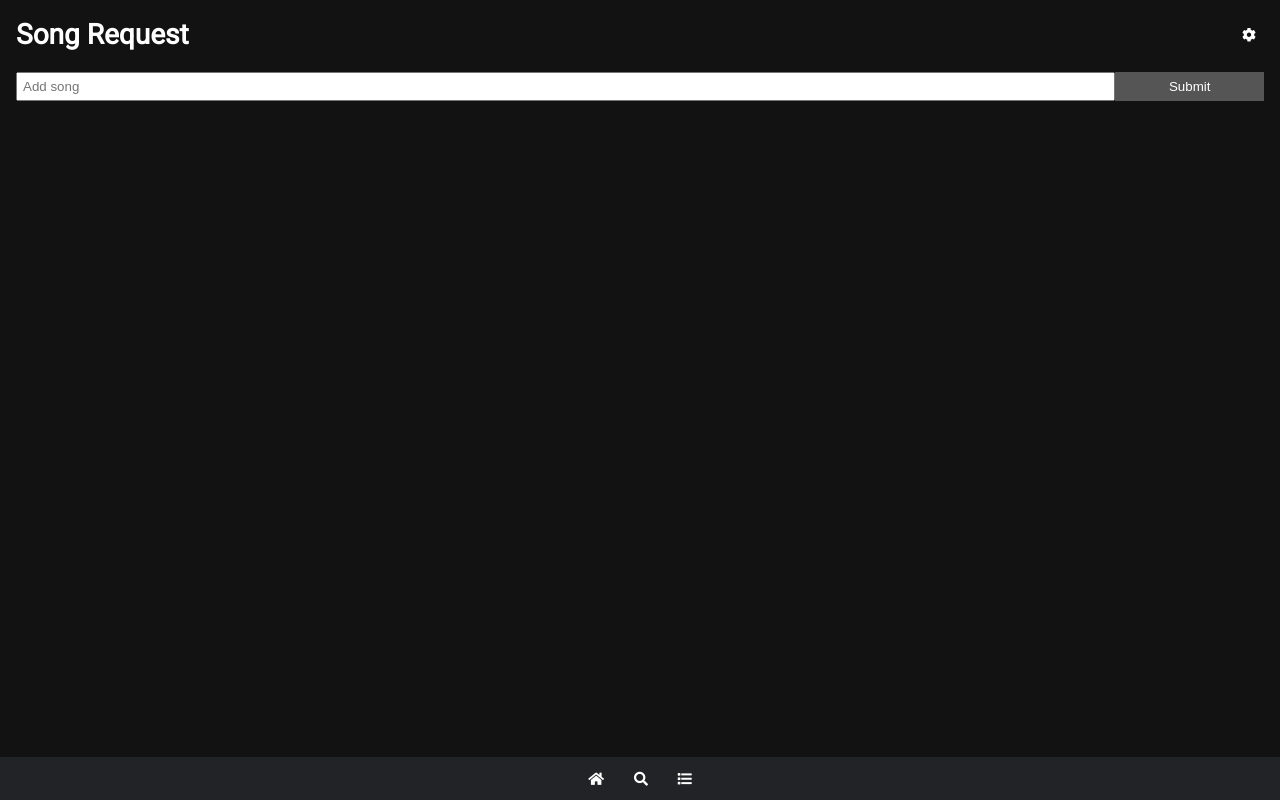
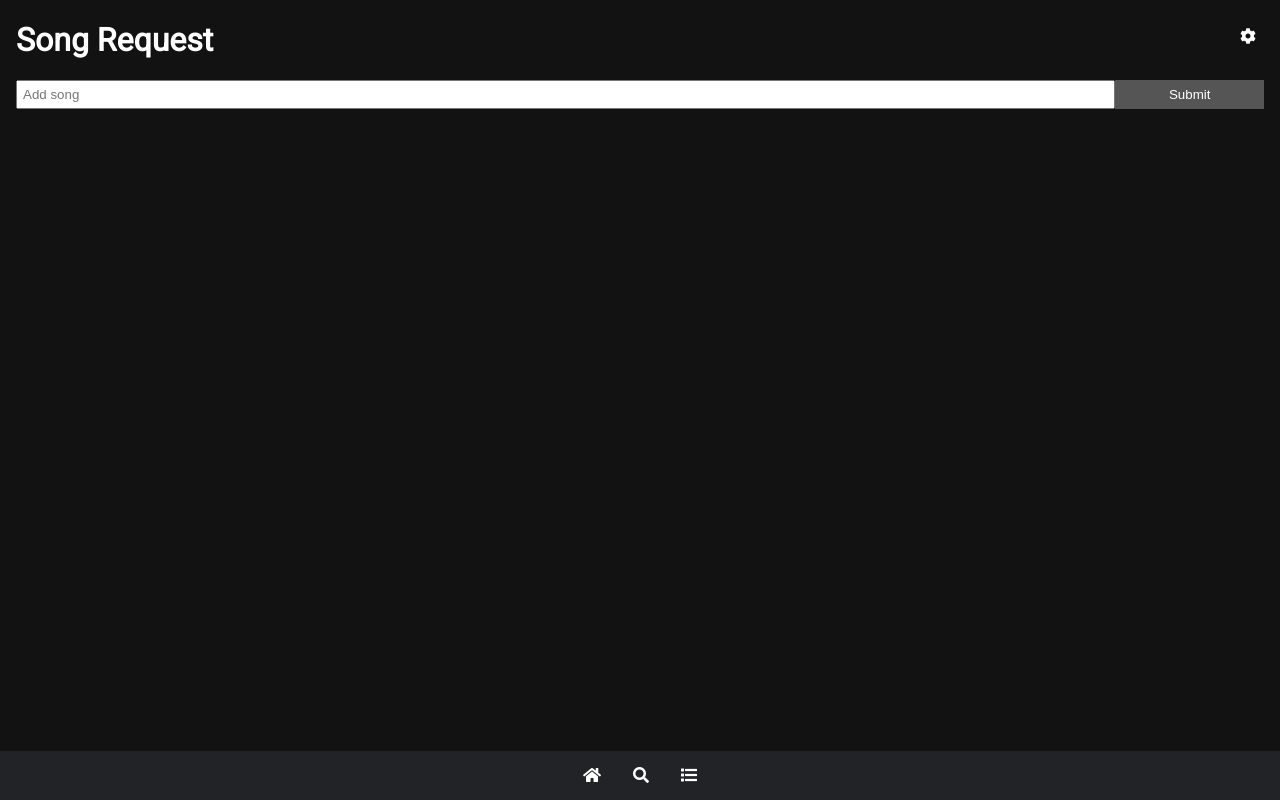
Before and after one commit to dasigr/song_request, a React (Create React App) app: page / in a window 1280 px wide. Built offline with nearby package versions, Linux system fonts and the light colour scheme; no server answers.

Commit message:
Set default font-size to 1rem.

```diff
--- a/src/App.css
+++ b/src/App.css
@@ -8,7 +8,7 @@ body {
   background: #121212;
   color: #fff;
   font-family: 'Roboto', Arial, Helvetica, sans-serif;
-  font-size: 0.875rem;
+  font-size: 1rem;
   line-height: 1.5em;
 }
 
```
